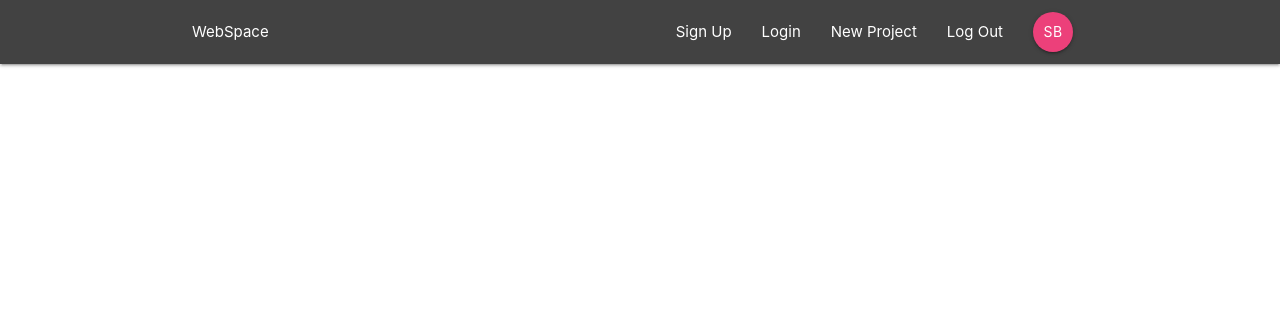
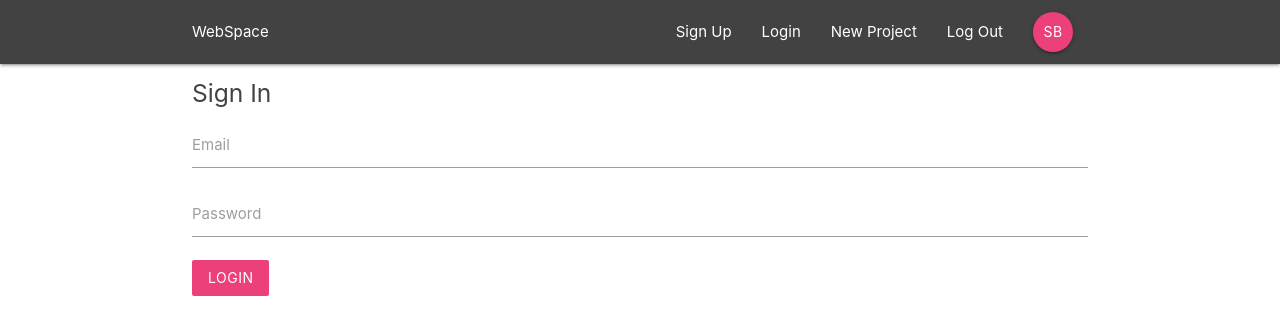
Before and after one commit to Sarthakbh321/Learning-Firebase, a React (Create React App) app: page /signin in a window 1280 px wide. Shown: the top 334 px of the page. Built offline with nearby package versions, Linux system fonts and the light colour scheme.

Commit message:
made login page

```diff
--- a/src/App.js
+++ b/src/App.js
@@ -4,6 +4,7 @@ import { BrowserRouter as Router, Route, Switch } from "react-router-dom";
 import Main from "./pages/Main/Main";
 import Navbar from "./components/Navbar/Navbar";
 import ProjectDetails from "./components/Projects/ProjectDetails";
+import Login from "./pages/Login/Login";
 
 function App() {
 	return (
@@ -11,6 +12,7 @@ function App() {
 			<Navbar />
 			<Switch>
 				<Route exact path="/" component={Main} />
+				<Route exact path="/signin" component={Login} />
 				<Route exact path="/project/:id" component={ProjectDetails} />
 			</Switch>
 		</Router>
--- a/src/components/Navbar/SignedOut.js
+++ b/src/components/Navbar/SignedOut.js
@@ -1,15 +1,19 @@
-import React from 'react'
-import { NavLink } from 'react-router-dom'
+import React from "react";
+import { NavLink } from "react-router-dom";
 
 function SignedOut() {
 	return (
 		<div className="right">
 			<ul>
-				<li><NavLink to="/">Sign Up</NavLink></li>
-				<li><NavLink to="/">Login</NavLink></li>
+				<li>
+					<NavLink to="/">Sign Up</NavLink>
+				</li>
+				<li>
+					<NavLink to="/signin">Login</NavLink>
+				</li>
 			</ul>
 		</div>
-	)
+	);
 }
 
-export default SignedOut
+export default SignedOut;
--- a/src/pages/Login/Login.js
+++ b/src/pages/Login/Login.js
@@ -0,0 +1,45 @@
+import React from "react";
+import { useState } from "react";
+
+const Login = () => {
+	const [details, setDetails] = useState({ email: "", password: "" });
+
+	const handleChange = (event) => {
+		const n = { ...details };
+		n[event.target.id] = event.target.value;
+
+		setDetails(n);
+	};
+
+	const handleSubmit = (e) => {
+		e.preventDefault();
+		console.log(details);
+	};
+
+	return (
+		<div className="container">
+			<form className="white" onSubmit={handleSubmit}>
+				<h5 className="grey-text text-darken-3">Sign In</h5>
+				<div className="input-field">
+					<label htmlFor="email">Email</label>
+					<input type="email" id="email" onChange={handleChange} />
+				</div>
+				<div className="input-field">
+					<label htmlFor="password">Password</label>
+					<input
+						type="password"
+						id="password"
+						onChange={handleChange}
+					/>
+				</div>
+				<div className="input-field">
+					<button className="btn pink lighten-1 z-depth-0">
+						Login
+					</button>
+				</div>
+			</form>
+		</div>
+	);
+};
+
+export default Login;
```
